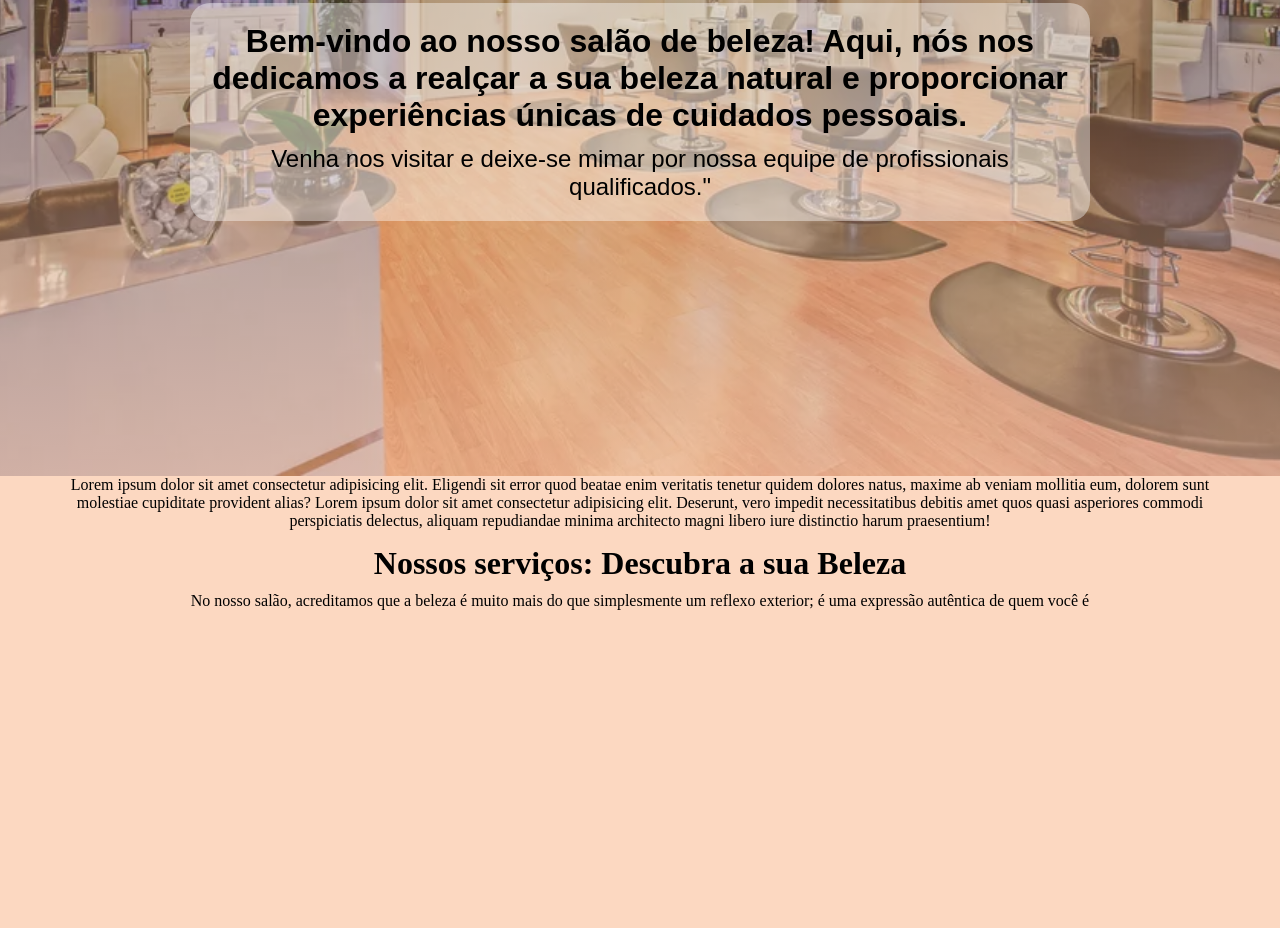
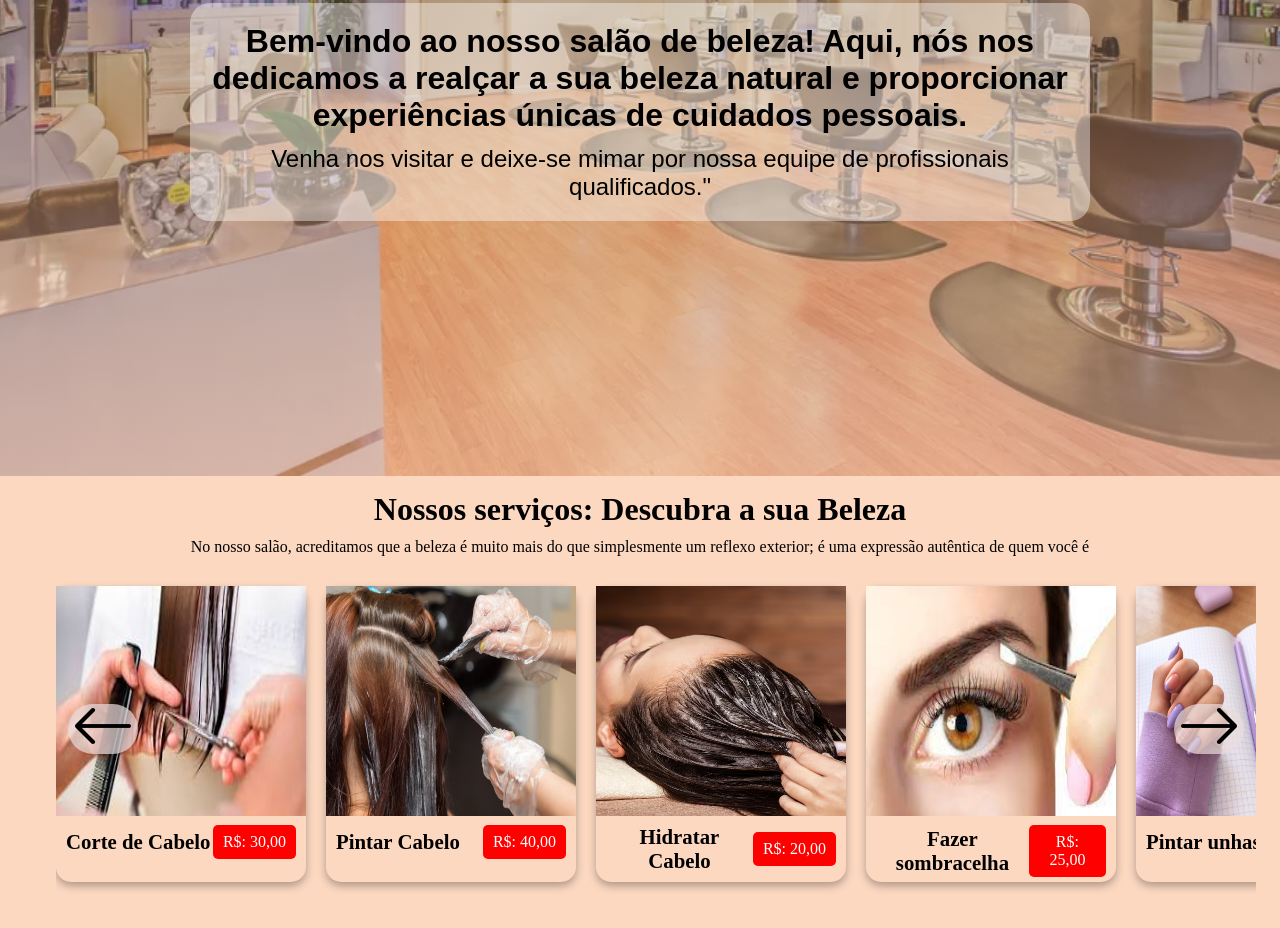
Before and after one commit to DanielDantas0921/sal-o-de-beleza, a plain HTML site: page index.html in a window 1280 px wide. Shown: the part 324-1252 px from the top of the page. After the commit the page ends 1220 px from the top, so only its background shows below. Drawn offline with nearby package versions, Linux system fonts and the light colour scheme.

Commit message:
Slider de serviços finalizado

```diff
--- a/index.html
+++ b/index.html
@@ -4,7 +4,9 @@
 <head>
     <meta charset="UTF-8">
     <meta name="viewport" content="width=device-width, initial-scale=1.0">
-    <link rel="stylesheet" href="./src/css/style.css    ">
+    <link rel="stylesheet" href="./src/css/style.css">
+    <link rel="stylesheet" href="https://cdn.jsdelivr.net/npm/bootstrap-icons@1.11.2/font/bootstrap-icons.min.css">
+    <script defer src="./src/js/script.js" type="module"></script>
     <title>Document</title>
 </head>
 
@@ -43,14 +45,110 @@
 
     <section class="servicos container">
 
-        <p>Lorem ipsum dolor sit amet consectetur adipisicing elit. Eligendi sit error quod beatae enim veritatis
-            tenetur quidem dolores natus, maxime ab veniam mollitia eum, dolorem sunt molestiae cupiditate provident
-            alias? Lorem ipsum dolor sit amet consectetur adipisicing elit. Deserunt, vero impedit necessitatibus
-            debitis amet quos quasi asperiores commodi perspiciatis delectus, aliquam repudiandae minima architecto
-            magni libero iure distinctio harum praesentium!</p>
+        <h1>Nossos serviços: Descubra a sua Beleza</h1>
+        <p>No nosso salão, acreditamos que a beleza é muito mais do que simplesmente um reflexo exterior; é uma
+            expressão autêntica de quem você é</p>
 
-            <h1>Nossos serviços: Descubra a sua Beleza</h1>
-            <p>No nosso salão, acreditamos que a beleza é muito mais do que simplesmente um reflexo exterior; é uma expressão autêntica de quem você é</p>
+        <div class="produtos-container">
+
+
+
+            <div class="produtos">
+
+
+                    <!-- <div class="produto primeiro">
+                        <img src="./src/img/cortar-cabelo.jpeg" alt="corte de cabelo" class="produto-img">
+                        <div class="produto-descricao">
+                            <h2>Primeiro Card</h2>
+                            <a href="#">R$: 35,00</a>
+                        </div>
+                    </div>
+
+                    <div class="produto">
+                        <img src="./src/img/cortar-cabelo.jpeg" alt="corte de cabelo" class="produto-img">
+                        <div class="produto-descricao">
+                            <h2>Corte de Cabelo</h2>
+                            <a href="#">R$: 35,00</a>
+                        </div>
+                    </div>
+
+
+                    <div class="produto">
+                        <img src="./src/img/cortar-cabelo.jpeg" alt="corte de cabelo" class="produto-img">
+                        <div class="produto-descricao">
+                            <h2>Corte de Cabelo</h2>
+                            <a href="#">R$: 35,00</a>
+                        </div>
+                    </div>
+
+                    <div class="produto">
+                        <img src="./src/img/cortar-cabelo.jpeg" alt="corte de cabelo" class="produto-img">
+                        <div class="produto-descricao">
+                            <h2>Corte de Cabelo</h2>
+                            <a href="#">R$: 35,00</a>
+                        </div>
+                    </div>
+
+
+                    <div class="produto">
+                        <img src="./src/img/cortar-cabelo.jpeg" alt="corte de cabelo" class="produto-img">
+                        <div class="produto-descricao">
+                            <h2>Corte de Cabelo</h2>
+                            <a href="#">R$: 35,00</a>
+                        </div>
+                    </div>
+
+
+                    <div class="produto">
+                        <img src="./src/img/cortar-cabelo.jpeg" alt="corte de cabelo" class="produto-img">
+                        <div class="produto-descricao">
+                            <h2>Corte de Cabelo</h2>
+                            <a href="#">R$: 35,00</a>
+                        </div>
+                    </div>
+
+
+                    <div class="produto">
+                        <img src="./src/img/cortar-cabelo.jpeg" alt="corte de cabelo" class="produto-img">
+                        <div class="produto-descricao">
+                            <h2>Corte de Cabelo</h2>
+                            <a href="#">R$: 35,00</a>
+                        </div>
+                    </div>
+
+
+                    <div class="produto">
+                        <img src="./src/img/cortar-cabelo.jpeg" alt="corte de cabelo" class="produto-img">
+                        <div class="produto-descricao">
+                            <h2>Corte de Cabelo</h2>
+                            <a href="#">R$: 35,00</a>
+                        </div>
+                    </div>
+
+
+                    <div class="produto">
+                        <img src="./src/img/cortar-cabelo.jpeg" alt="corte de cabelo" class="produto-img">
+                        <div class="produto-descricao">
+                            <h2>Corte de Cabelo</h2>
+                            <a href="#">R$: 35,00</a>
+                        </div>
+                    </div>
+
+                    <div class="produto">
+                        <img src="./src/img/cortar-cabelo.jpeg" alt="corte de cabelo" class="produto-img">
+                        <div class="produto-descricao">
+                            <h2>Corte de Cabelo</h2>
+                            <a href="#">R$: 35,00</a>
+                        </div>
+                    </div> -->
+
+                <div class="controle-esquerda"><i class="bi bi-arrow-left"></i></div>
+                <div class="controle-direita"><i class="bi bi-arrow-right"></i></div>
+            </div>
+
+
+
+        </div>
     </section>
 </body>
 
--- a/src/css/style.css
+++ b/src/css/style.css
@@ -84,7 +84,7 @@ main{
 }
 
 .servicos{
-    height: 700px;
+    height: 400px;
     width: 100%;
     text-align: center;
 }
@@ -93,3 +93,86 @@ main{
     margin-bottom: 10px;
     font-size: 2rem;
 }
+
+.produtos-container{
+    width: 1200px;
+    height: 340px;
+    overflow: hidden;
+}
+
+.produtos{
+    width: 100%;
+    margin-top: 30px;
+    display: flex;
+    gap: 20px;
+    position: relative;
+    /* overflow: hidden; */
+}
+
+.produto{
+    width: 250px;
+    /* height: 340px; */
+    /* box-shadow: 0px 4px 8px rgba(0, 0, 0, 0.7); */
+    /* box-shadow: 0 4px 8px rgba(0, 0, 0, 0.1) */
+    /* box-shadow: 10px 5000px #888888; */
+    box-shadow: 0px 4px 8px rgba(0, 0, 0, 0.3);
+    border-radius: 15px;
+    /* border: 1px solid black; */
+}
+
+
+
+.produto img{
+    width: 250px;
+    height: 230px;
+}
+.produto-descricao{
+    display: flex;
+    justify-content: space-between;
+    align-items: center;
+    padding: 5px 10px;
+}
+
+.produto-descricao h2{
+font-size: 1.3rem;
+}
+
+.produto-descricao a{
+    background-color: red;
+    padding: 8px 10px;
+    border-radius: 5px;
+    color: white;
+    cursor: pointer;
+}
+
+.controle-esquerda{
+    width: 70px;
+    height: 50px;
+    display: flex;
+    justify-content: center;
+    align-items: center;
+    background-color: rgba(234, 221, 221, 0.7);
+    position: absolute;
+    top: 40%;
+    left: 1%;
+    z-index: 99;
+    font-size: 4rem;
+    border-radius: 50px;
+    cursor: pointer;
+}
+
+.controle-direita{
+    width: 70px;
+    height: 50px;
+    display: flex;
+    justify-content: center;
+    align-items: center;
+    background-color: rgba(234, 221, 221, 0.7);
+    position: absolute;
+    top: 40%;
+    right: 1%;
+    z-index: 99;
+    font-size: 4rem;
+    border-radius: 50px;
+    cursor: pointer;
+}
--- /dev/null
+++ b/src/js/Produto.js
@@ -0,0 +1,40 @@
+export class Produto{
+    constructor(source,titulo,valor){
+        this.source = source
+        this.titulo = titulo
+        this.valor = valor
+    }
+
+    criarElementoProduto(){
+        const produtos = document.querySelector(".produtos")
+        // criar um produto
+        const produto = document.createElement("div")
+        produto.classList.add("produto")
+
+        // criar imagem
+        const img = document.createElement("img")
+        img.src = this.source
+        img.classList.add("produto-img")
+
+        // produto descricao
+        const descricao = document.createElement("div")
+        descricao.classList.add("produto-descricao")
+
+        // produto descricao h2
+        const h2 = document.createElement("h2")
+        h2.textContent = this.titulo
+
+        // produto descricao valor
+        const valor = document.createElement("a")
+        valor.innerText = this.valor
+
+        // adicionando o h2 e o valor na div produto descricao
+        descricao.append(h2,valor)
+
+        // adicionando img e div produto descricao na div produto
+        produto.append(img,descricao)
+        // adicionando produto na div produtos
+        produtos.appendChild(produto)
+    }
+
+}
--- a/src/js/script.js
+++ b/src/js/script.js
@@ -0,0 +1,51 @@
+import {Produto} from "./Produto.js"
+
+const btndireita = document.querySelector(".controle-direita")
+const btnesquerda = document.querySelector(".controle-esquerda")
+
+let contadarMarginLeft = 0
+const limitewidth = 800
+
+
+
+btndireita.addEventListener("click", ()=>{
+    const produto = document.querySelector(".produto")
+    if(contadarMarginLeft > -limitewidth){
+
+        contadarMarginLeft = contadarMarginLeft - 200
+        produto.style.marginLeft = contadarMarginLeft + "px"
+    }
+})
+
+btnesquerda.addEventListener("click", function(){
+    const produto = document.querySelector(".produto")
+    if(contadarMarginLeft < 0){
+        contadarMarginLeft = contadarMarginLeft +200
+        produto.style.marginLeft = contadarMarginLeft + "px"
+    }
+})
+
+// criar os cards de serviços dinamicamente
+
+const p1 = new Produto("./src/img/cortar-cabelo.jpeg","Corte de Cabelo", "R$: 30,00")
+p1.criarElementoProduto()
+
+
+const p2 = new Produto("./src/img/pintar-cabelo.jpg","Pintar Cabelo", "R$: 40,00")
+p2.criarElementoProduto()
+
+
+const p3 = new Produto("./src/img/hidratar-cabelo.png","Hidratar Cabelo", "R$: 20,00")
+p3.criarElementoProduto()
+
+const p4 = new Produto("./src/img/fazer-sombracelha.jpeg","Fazer sombracelha", "R$: 25,00")
+p4.criarElementoProduto()
+
+const p5 = new Produto("./src/img/pintar-unhas.jpg", "Pintar unhas", "R$: 30,00")
+p5.criarElementoProduto()
+
+const p6 = new Produto("./src/img/fazer-unhas.jpg", "Fazer unhas", "R$: 20,00")
+p6.criarElementoProduto()
+
+const p7 = new Produto("./src/img/maquiagem.jpg", "fazer maquiagem", "R$: 30,00")
+p7.criarElementoProduto()
--- a/src/testes/teste.css
+++ b/src/testes/teste.css
@@ -22,6 +22,7 @@ ul{
     margin-left: 30px ;
     width: 250px;
     height: 250px;
+    border-radius: 10px;
     /* background-color: yellow; */
     overflow: hidden;
     box-shadow: 0px 4px 8px rgba(0, 0, 0, 0.3);
@@ -40,3 +41,10 @@ ul{
     align-items: center;
     padding: 0 10px;
 }
+
+.box-shadow{
+    margin-top: 30px;
+    box-shadow: 5px 10px;
+    width: 30%;
+    border: 1px solid red;
+}
```
Also changed, not shown: src/testes/teste.html (+4 -0 lines), informações.txt, src/img/maquiagem.jpg (added), src/img/pintar as unhas.jpg (added).
